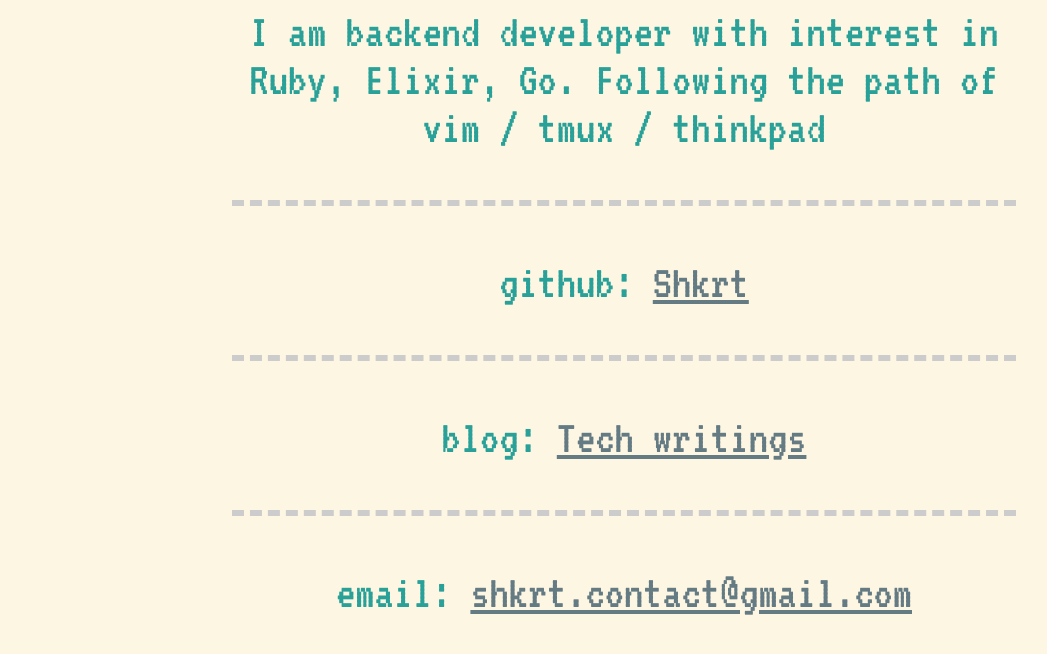
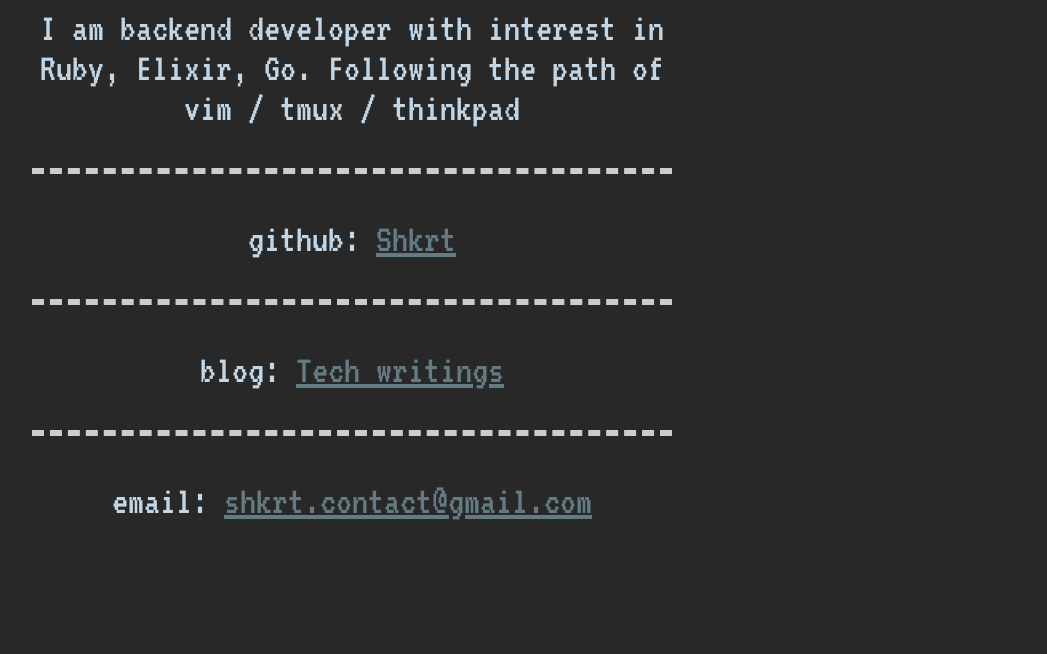
Before and after one commit to shkrt/Shkrt.github.io, a Jekyll site: the page index.html, which Jekyll copies as it is, in a window 1280 px wide. Shown: the top 654 px of the page, without its empty margins (16-1063 px from the left). Built offline with Jekyll 4.4.1, drawn with Linux system fonts in a browser that asks for light colours.

Commit message:
Change index page styles and blog link

```diff
--- a/index.html
+++ b/index.html
@@ -12,7 +12,7 @@
         <hr />
         github: <a href='https://github.com/Shkrt'>Shkrt</a>
         <hr />
-        blog: <a href='https://shkrt.github.io'>Tech writings</a>
+        blog: <a href='/blog'>Tech writings</a>
         <hr />
         email: <a href='mailto:shkrt.contact@gmail.com'>shkrt.contact@gmail.com</a>
 
--- a/theme.css
+++ b/theme.css
@@ -1,9 +1,10 @@
 body {
-  background-color: #fdf6e3;
-  color: #2aa198;
+  background-color: #282828;
+  color: #c2d6e6;
   font-family: 'VT323', monospace;
-  font-size: 3em;
-  padding: 0 5em;
+  font-size: 2.5em;
+  padding: 0 1em;
+  max-width: 50%;
 }
 
 .wrapper {
@@ -19,11 +20,11 @@
 }
 
 a:hover {
-  color: #657b83;
+  color: #c8a0d1;
 }
 
 a:visited {
-  color: #6c71c4;
+  color: #9cd9f0;
 }
 
 a:active {
```
